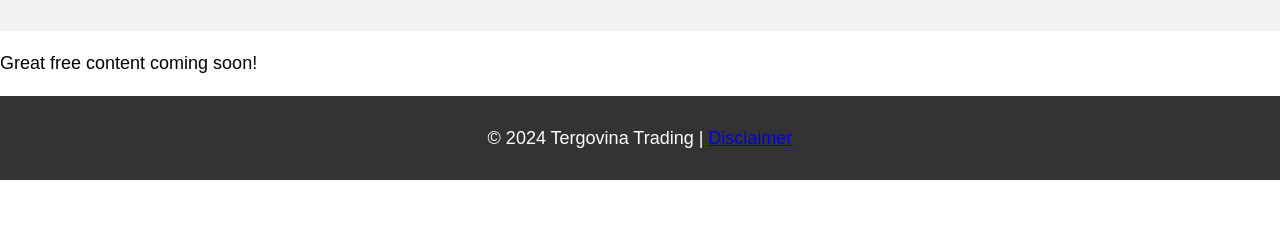
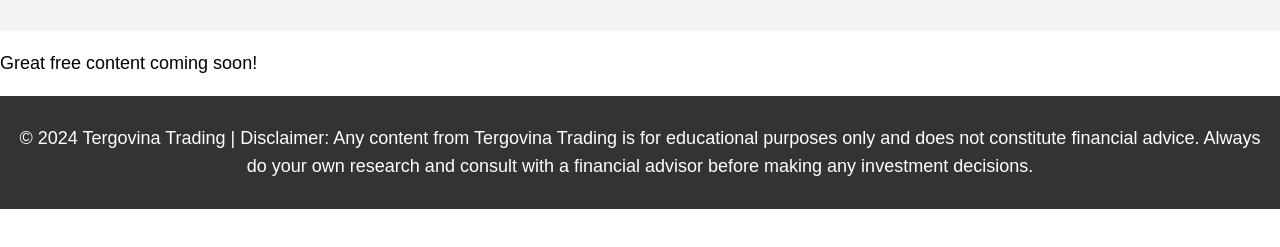
Before and after one commit to TergovinaTrading/TergovinaTrading, a plain HTML site: page index.html in a window 1280 px wide. Shown: the part 115-362 px from the top of the page. Drawn offline with Linux system fonts and the light colour scheme.

Commit message:
Update index.html

```diff
--- a/index.html
+++ b/index.html
@@ -39,7 +39,7 @@
         <!-- Your Old Church Slavonic content goes here -->
     </main>
     <footer>
-        <p>© 2024 Tergovina Trading | <a href="#disclaimer">Disclaimer</a></p>
+        <p>© 2024 Tergovina Trading | Disclaimer: Any content from Tergovina Trading is for educational purposes only and does not constitute financial advice. Always do your own research and consult with a financial advisor before making any investment decisions.</p>
     </footer>
 </body>
 </html>
```
